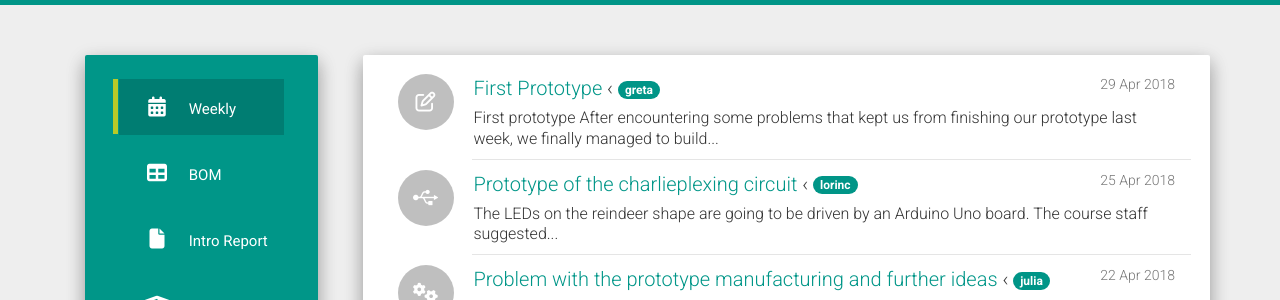
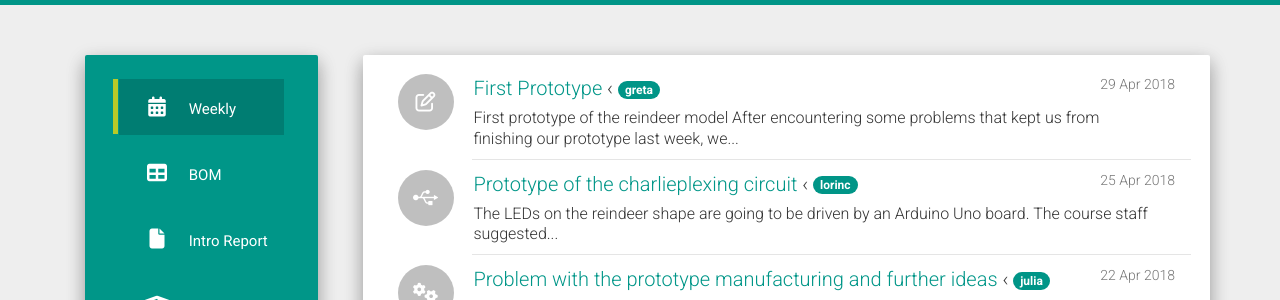
Before and after one commit to solid-late/solid-late.github.io, a Jekyll site: the page built from index.html, in a window 1280 px wide. Shown: the part 153-453 px from the top of the page. Built offline with Jekyll 4.4.1, drawn with Linux system fonts in a browser that asks for light colours; nearby versions of some CDN libraries; the list of posts is cut into pages by our own code.

Commit message:
headline changed

```diff
--- a/_posts/2018-04-29-Prototype.md
+++ b/_posts/2018-04-29-Prototype.md
@@ -5,7 +5,7 @@ date:   2018-04-29
 category: drafts
 authors: greta
 ---
-## First prototype
+## First prototype of the reindeer model
 
 After encountering some [problems](https://solid-late.github.io/3dmodel/2018/04/22/Proto-problem-and-design.html)
 that kept us from finishing our prototype last week, we finally managed to build our first one! We started by cutting the shape of the reindeer out with the lasercutter.
```
